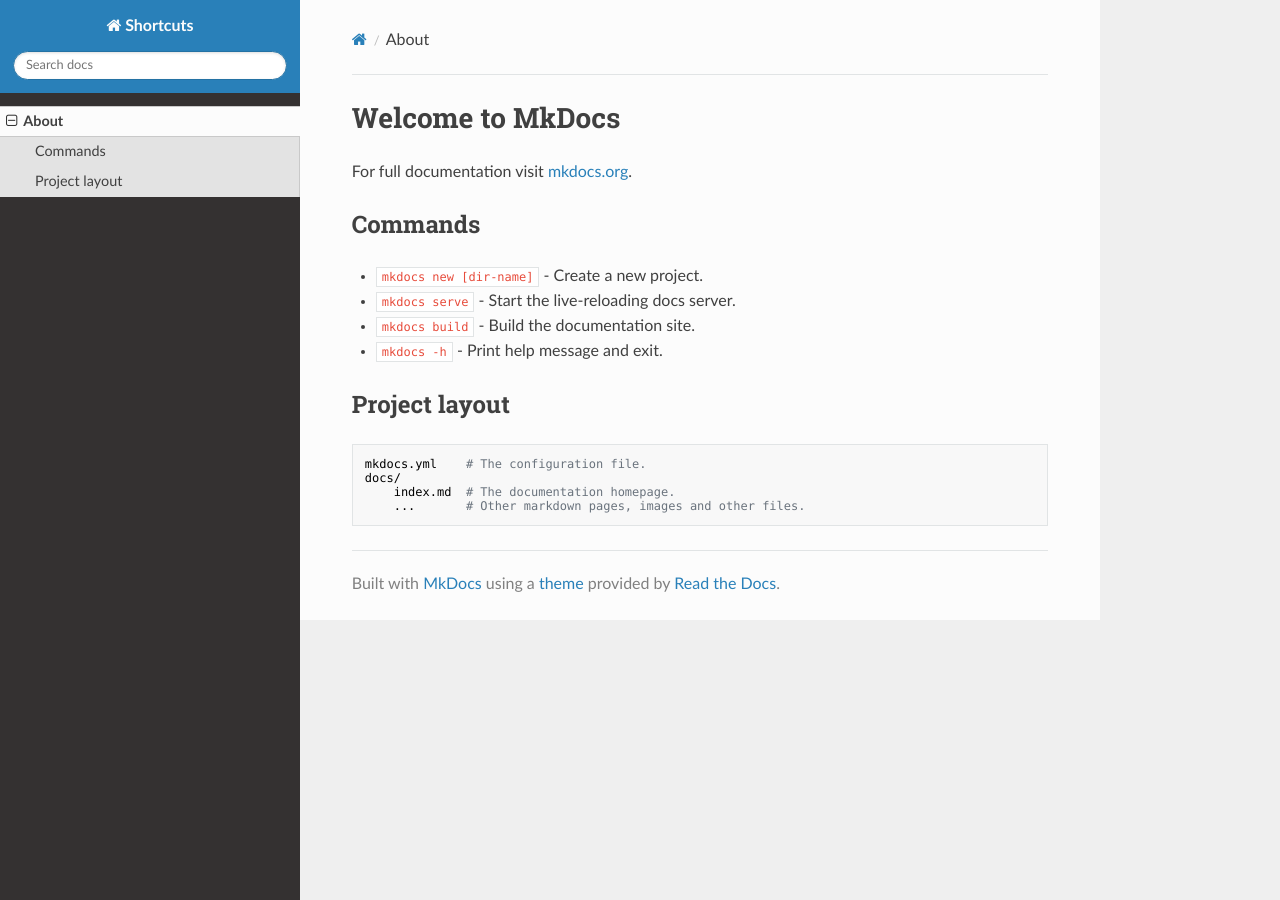
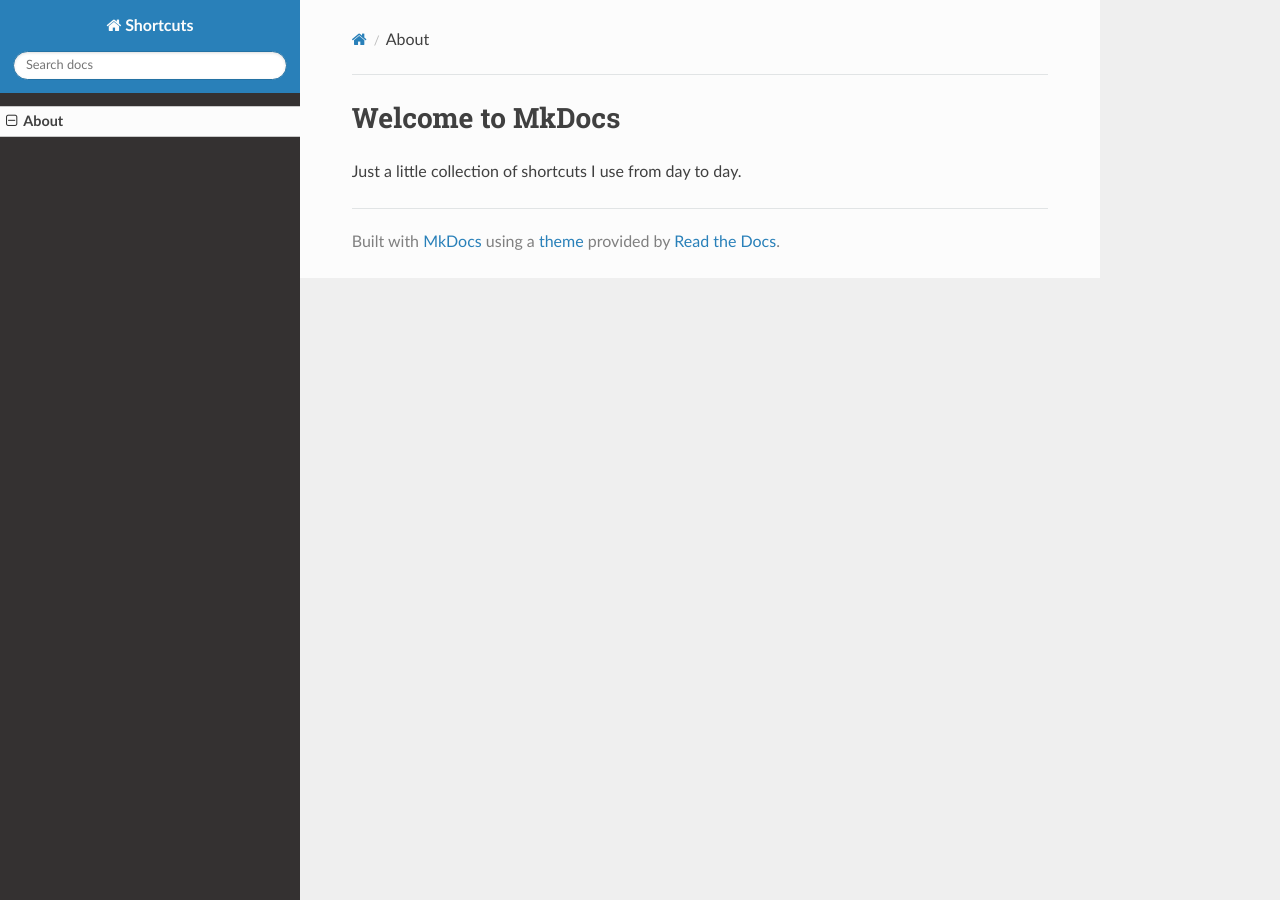
Before and after one commit to ReySi/shortcuts, an MkDocs documentation site: the page built from docs/index.md, in a window 1280 px wide. Built offline with MkDocs 1.6.1, drawn with Linux system fonts in a browser that asks for light colours; nearby versions of some CDN libraries.

Commit message:
remove default content of index.md

```diff
--- a/docs/index.md
+++ b/docs/index.md
@@ -1,17 +1,3 @@
 # Welcome to MkDocs
 
-For full documentation visit [mkdocs.org](https://www.mkdocs.org).
-
-## Commands
-
-* `mkdocs new [dir-name]` - Create a new project.
-* `mkdocs serve` - Start the live-reloading docs server.
-* `mkdocs build` - Build the documentation site.
-* `mkdocs -h` - Print help message and exit.
-
-## Project layout
-
-    mkdocs.yml    # The configuration file.
-    docs/
-        index.md  # The documentation homepage.
-        ...       # Other markdown pages, images and other files.
+Just a little collection of shortcuts I use from day to day.
```
